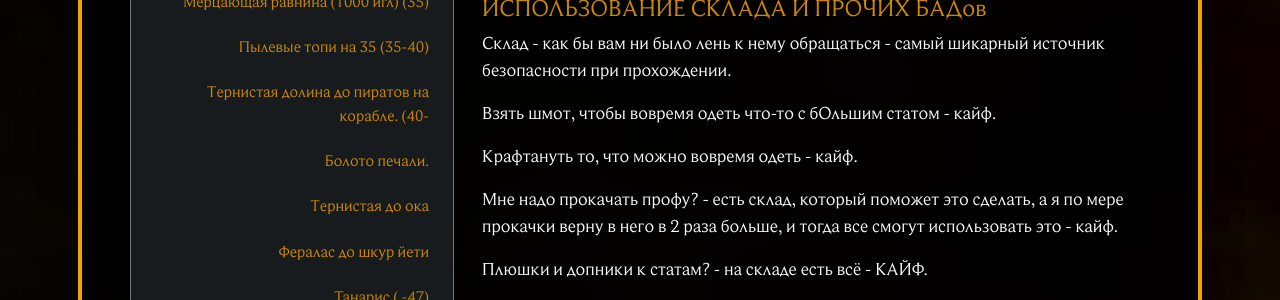
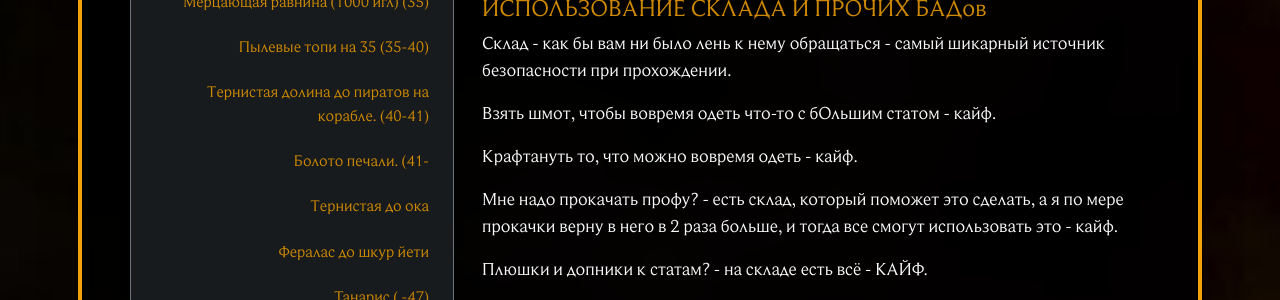
Before and after one commit to Phoenix-Guilds/phoenix-guilds.github.io, a Jekyll site: the page built from _guides/gayd-po-prokachke-hk-ot-silmy.md, in a window 1280 px wide. Shown: the part 1600-1900 px from the top of the page. Built offline with Jekyll 4.4.1, drawn with Linux system fonts in a browser that asks for light colours; nearby versions of some CDN libraries; library files that are not in the unit come from our copies; some of the changed lines change nothing that is shown.

Commit message:
Update Гайды “gayd-po-prokachke-hk-ot-silmy”

```diff
--- a/_guides/gayd-po-prokachke-hk-ot-silmy.md
+++ b/_guides/gayd-po-prokachke-hk-ot-silmy.md
@@ -817,7 +817,7 @@
 
 БЕЖИМ НА СКЛАД ЗА КОЛОДОЙ НА ПУХУ (кастерам за неимением Джордана будет крутой посох на спд, так же там двуручный топор на ап, или кинжал, если вы рога) кому это не интересно - не тратьте колоду на себя, пропустите этот пункт.
 
-### Тернистая долина до пиратов на корабле. (40-
+### Тернистая долина до пиратов на корабле. (40-41)
 
 Если по какой-то недогриндовой причине лвл не стал 40 - ничего страшного, он у меня тоже плавает, не там, так тут.
 
@@ -874,17 +874,15 @@
 * Смотри в оба
 * Пираты кровавого паруса
 
-Дальше возвращаемся в ПБ и сдаём всё, берём всё. И летим в Громгол, сдаём, берём. Едем сдать трусы с тигра и назад в ПБ. Поехали дальше.
-
-
+Дальше возвращаемся в ПБ и сдаём всё, берём всё. И летим в Громгол, сдаём, берём. Едем сдать трусы с тигра и на этом здесь всё. Поехали дальше. Нам как раз по пути.
 
 Квесты выполняются до момента, пока не будет первым в списке убить трёх капитанов на корабле.
 
-### Болото печали.
-
-поехали..... самый нелюбимый мой момент.... надо проехать оооочень далеко, чтобы попасть в болото.... но там такой рай для травника... можно до 300 прокачать
-
-выезжаем, едем по тропинке через Сумеречный лес, огибаем Темнолесье по бугоркам, на выезде в башенке (она даже на карте есть, 87.34) берем квест у андедов, как раз на болото печали.
+### Болото печали. (41-
+
+Поехали..... самый нелюбимый мой момент.... надо проехать оооочень далеко, чтобы попасть в болото.... но там такой рай для травника... можно до 300 прокачать
+
+Выезжаем, едем по тропинке через Сумеречный лес, огибаем Темнолесье по бугоркам, на выезде в башенке (она даже на карте есть, 87.34) берем квест у андедов, как раз на болото печали.
 
 Едем дальше, в Каражан только ехать не надо, там подсолнухи не растут, у огров семок нет, зато тумаками наградят. Огибаем Перевал Мертвого Ветра и прямо слева бьём дракончиков для пыли и севернее в пещерке хозяин болота.
 
```
